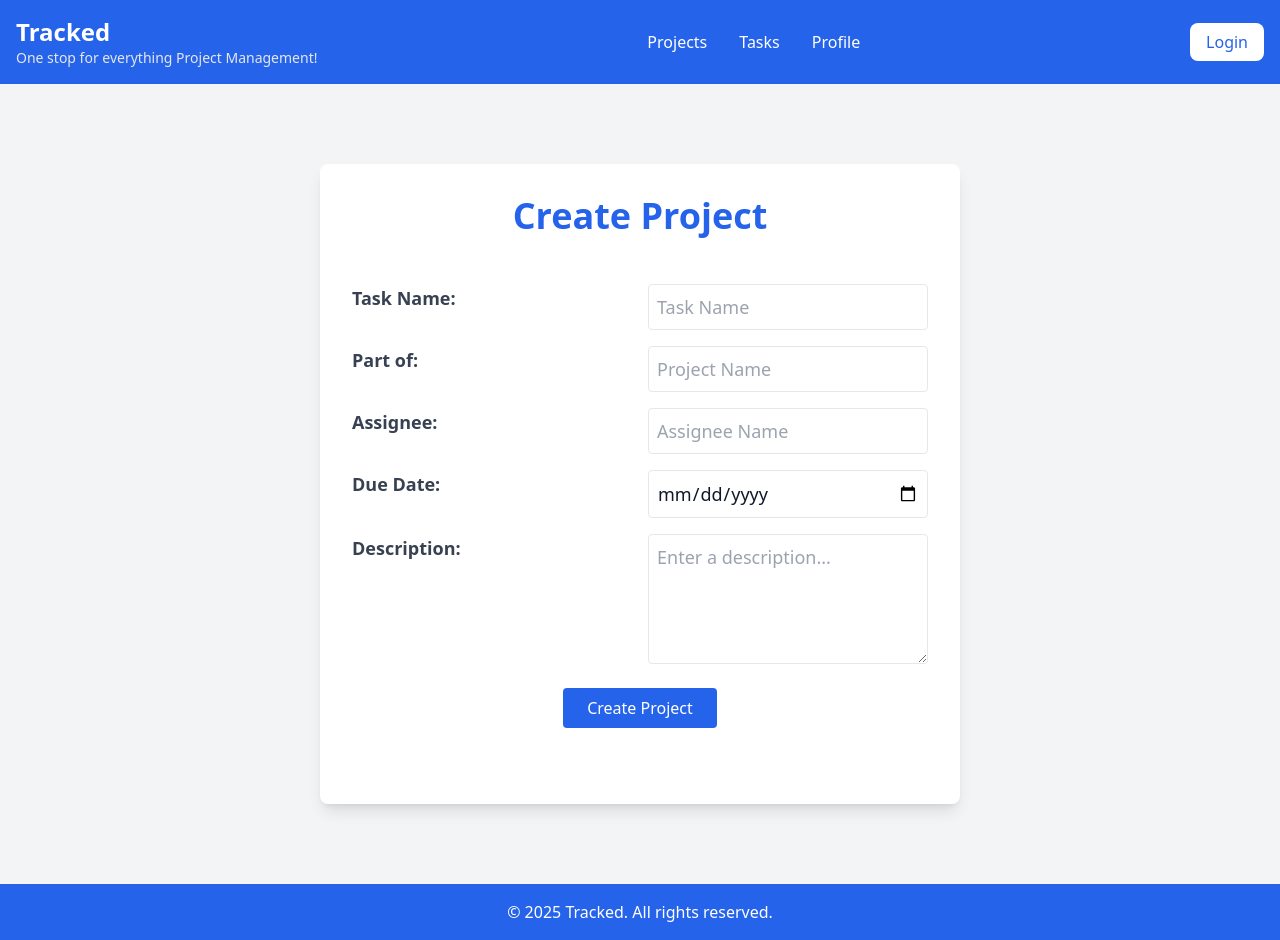
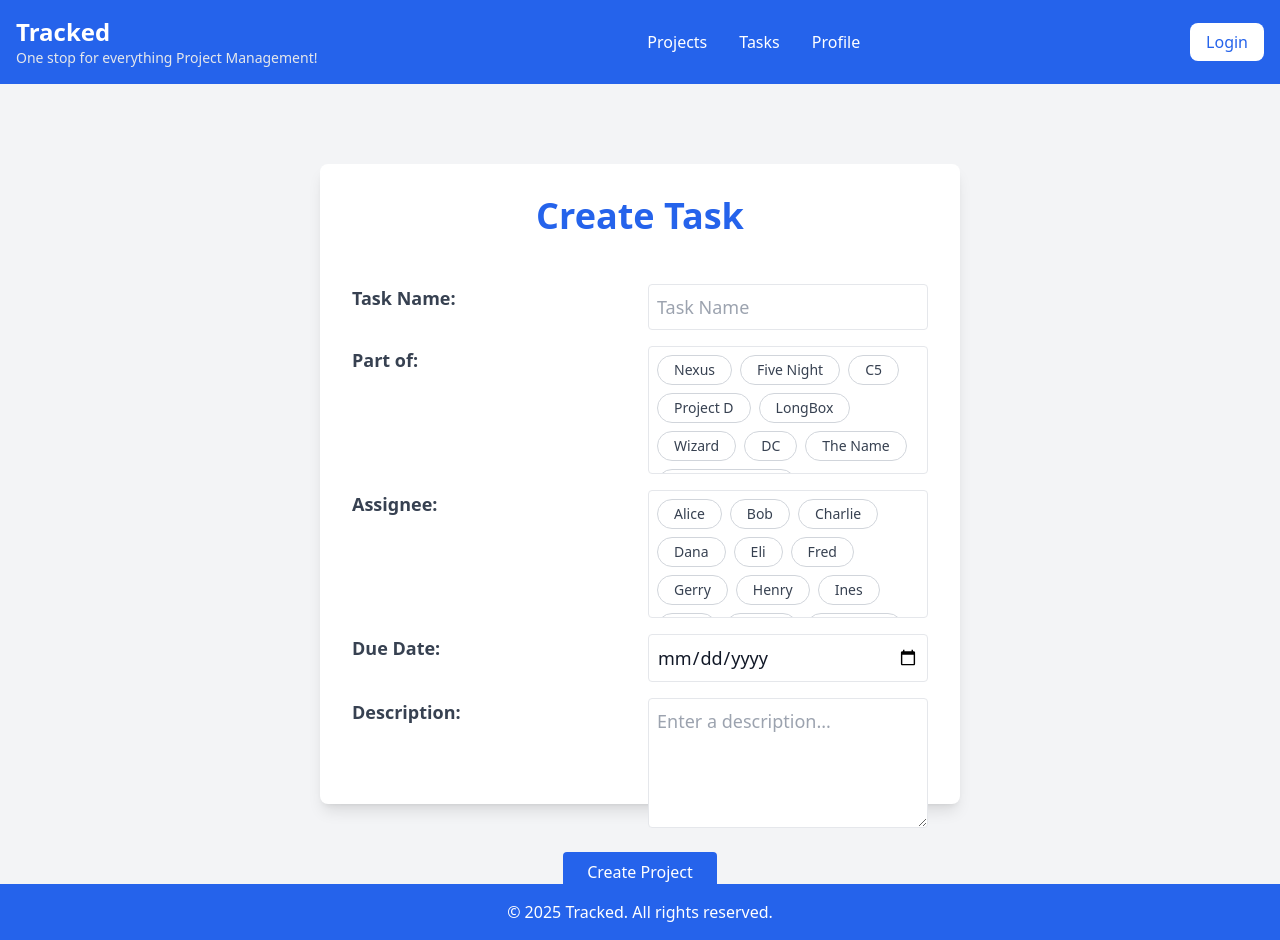
Before and after one commit to mahfoozm/Tracked, a React (Create React App) app in the folder tracked-frontend/: page /create_task in a window 1280 px wide. Built offline with nearby package versions, Linux system fonts and the light colour scheme.

Commit message:
Refined CreateProjectPage and CreateTaskPage Again

```diff
--- a/tracked-frontend/src/pages/CreateProjectPage.js
+++ b/tracked-frontend/src/pages/CreateProjectPage.js
@@ -3,13 +3,13 @@ import React, { useState } from "react";
 const CreateProjectPage = () => {
 
   const [projectName, setProjectName] = useState('');
-  const [ownerName, setOwnerName] = useState('');
+  const [membersNames, setMembersNames] = useState([]);
   const [description, setDescription] = useState('');
 
   const handleSubmit = () => {
     const projectData = {
       projectName,
-      ownerName,
+      members: membersNames,
       description,
     };
 
@@ -25,6 +25,7 @@ const CreateProjectPage = () => {
           </h2>
         </div>
         <div className="grid grid-cols-1 md:grid-cols-2 gap-4 text-lg mb-6">
+
           <div className="font-semibold text-gray-700">Project Name:</div>
           <input
             type="text"
@@ -34,14 +35,29 @@ const CreateProjectPage = () => {
             onChange={(e) => setProjectName(e.target.value)}
           />
 
-          <div className="font-semibold text-gray-700">Owner Name:</div>
-          <input
-            type="text"
-            className="border rounded p-2 text-gray-900"
-            placeholder="Owner Name"
-            value={ownerName}
-            onChange={(e) => setOwnerName(e.target.value)}
-          />
+          <div className="font-semibold text-gray-700">Members:</div>
+          <div className="h-32 overflow-y-auto border rounded p-2 flex flex-wrap gap-2">
+            {['Alice', 'Bob', 'Charlie', 'Dana', 'Eli', 'Fred', 'Gerry', 'Henry', 'Ines', 'Jack', 'Kelvin', 'Lawrance',' Mikey', 'Nicole', 'Oscar', 'Penny', 'Quan'].map((name) => (
+              <button
+                key={name}
+                type="button"
+                className={`px-4 py-1 rounded-full border transition text-sm ${
+                  membersNames.includes(name)
+                    ? 'bg-blue-600 text-white border-blue-600'
+                    : 'bg-white text-gray-700 border-gray-300'
+                }`}
+                onClick={() => {
+                  setMembersNames((prev) =>
+                    prev.includes(name)
+                      ? prev.filter((n) => n !== name)
+                      : [...prev, name]
+                  );
+                }}
+              >
+                {name}
+              </button>
+            ))}
+          </div>
 
           <div className="font-semibold text-gray-700">Description:</div>
           <textarea
@@ -52,7 +68,7 @@ const CreateProjectPage = () => {
             onChange={(e) => setDescription(e.target.value)}
           />
         </div>
-        <div className="flex-grow" />
+
         <div className="flex justify-center">
           <button
             onClick={handleSubmit}
@@ -61,6 +77,7 @@ const CreateProjectPage = () => {
             Create Project
           </button>
         </div>
+
       </div>
     </div>
   );
--- a/tracked-frontend/src/pages/CreateTaskPage.js
+++ b/tracked-frontend/src/pages/CreateTaskPage.js
@@ -25,7 +25,7 @@ const CreateTaskPage = () => {
       <div className="w-3/4 md:w-2/3 lg:w-1/2 h-[80vh] bg-white p-8 rounded-lg shadow-lg">
         <div className="relative mb-12">
           <h2 className="text-4xl font-extrabold text-blue-600 text-center">
-            Create Project
+            Create Task
           </h2>
         </div>
         <div className="grid grid-cols-1 md:grid-cols-2 gap-4 text-lg mb-6">
@@ -39,22 +39,44 @@ const CreateTaskPage = () => {
           />
 
           <div className="font-semibold text-gray-700">Part of:</div>
-          <input
-            type="text"
-            className="border rounded p-2 text-gray-900"
-            placeholder="Project Name"
-            value={projectName}
-            onChange={(e) => setProjectName(e.target.value)}
-          />
+          <div className="h-32 overflow-y-auto border rounded p-2 flex flex-wrap gap-2">
+            {['Nexus','Five Night', 'C5', 'Project D', 'LongBox', 'Wizard', 'DC', 'The Name', 'Crimson Empire', 'Dark Pheonix', 'Rogue Squadron', 'Fate'].map((name) => (
+              <button
+                key={name}
+                type="button"
+                className={`px-4 py-1 rounded-full border transition text-sm ${
+                  projectName === name
+                    ? 'bg-blue-600 text-white border-blue-600'
+                    : 'bg-white text-gray-700 border-gray-300'
+                }`}
+                onClick={() =>
+                  setProjectName((prev) => (prev === name ? '' : name))
+                }
+              >
+                {name}
+              </button>
+            ))}
+          </div>
 
           <div className="font-semibold text-gray-700">Assignee:</div>
-          <input
-            type="text"
-            className="border rounded p-2 text-gray-900"
-            placeholder="Assignee Name"
-            value={assignee}
-            onChange={(e) => setAssignee(e.target.value)}
-          />
+          <div className="h-32 overflow-y-auto border rounded p-2 flex flex-wrap gap-2">
+            {['Alice', 'Bob', 'Charlie', 'Dana', 'Eli', 'Fred', 'Gerry', 'Henry', 'Ines', 'Jack', 'Kelvin', 'Lawrance',' Mikey', 'Nicole', 'Oscar', 'Penny', 'Quan'].map((name) => (
+              <button
+                key={name}
+                type="button"
+                className={`px-4 py-1 rounded-full border transition text-sm ${
+                  assignee === name
+                    ? 'bg-blue-600 text-white border-blue-600'
+                    : 'bg-white text-gray-700 border-gray-300'
+                }`}
+                onClick={() =>
+                  setAssignee((prev) => (prev === name ? '' : name))
+                }
+              >
+                {name}
+              </button>
+            ))}
+          </div>
 
           <div className="font-semibold text-gray-700">Due Date:</div>
           <input
```
